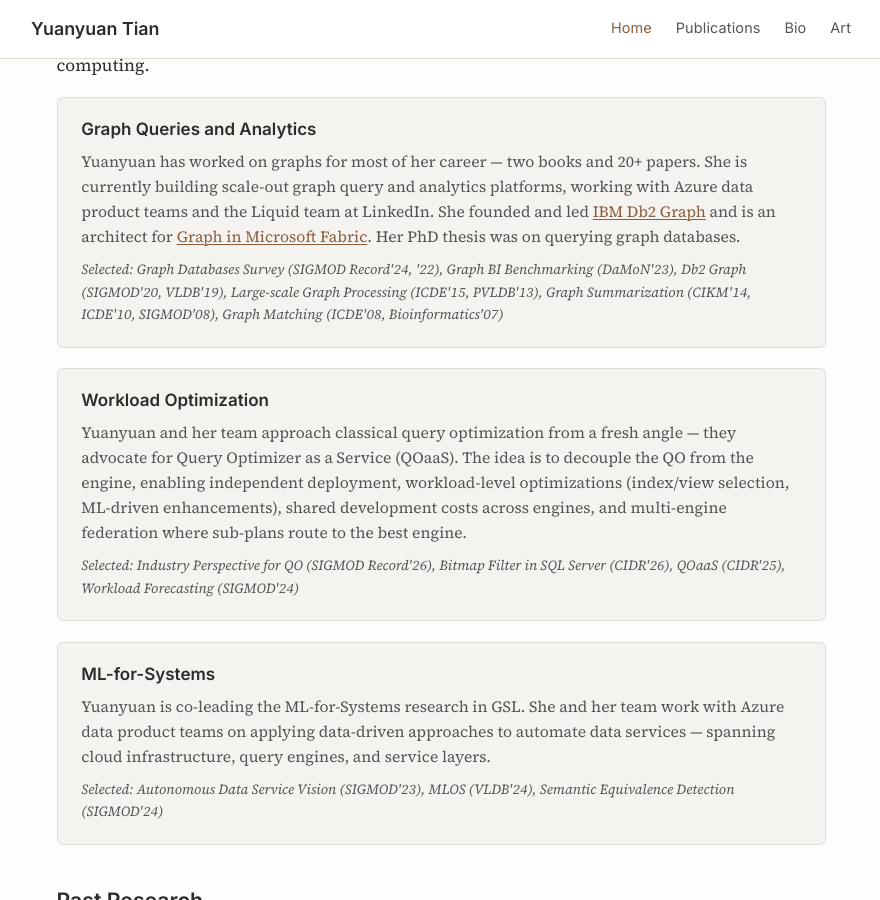
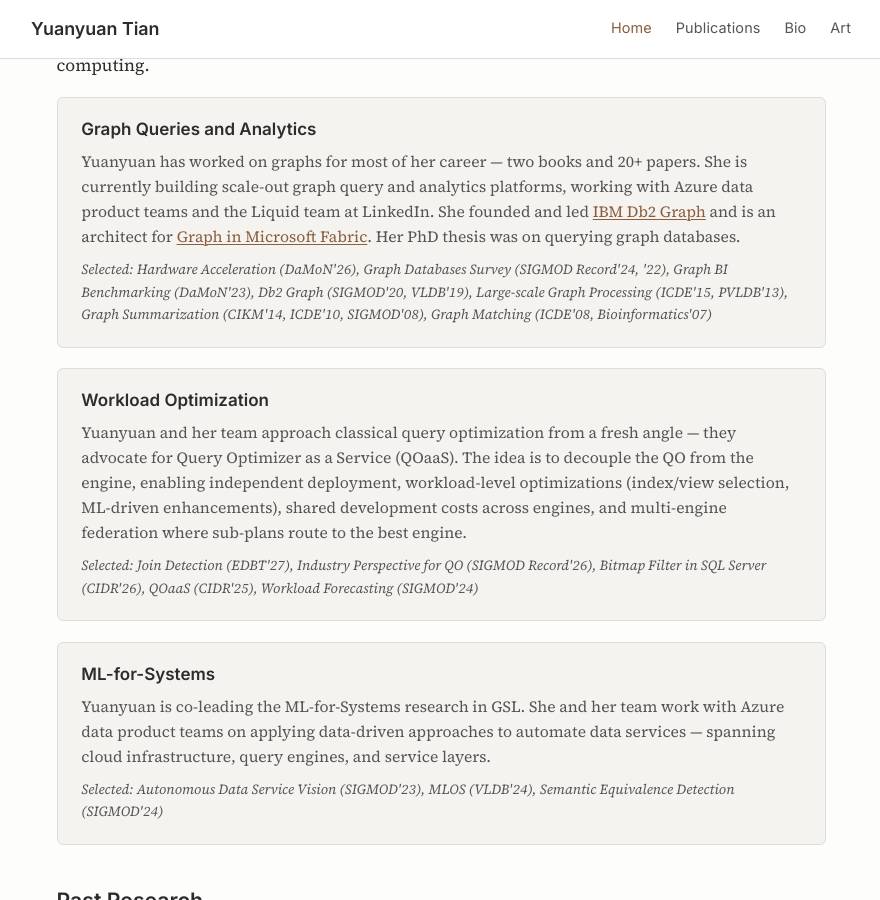
Before and after one commit to humming80/humming80.github.io, a Jekyll site: the page built from index.md, in a window 1280 px wide and 900 px high, scrolled down 422 px. Shown: the whole window, without its empty margins (199-1079 px from the left). Built offline with Jekyll 4.4.1, drawn with Linux system fonts in a browser that asks for light colours.

Commit message:
Revise selected papers for research areas
Updated selected papers in the research areas section.

```diff
--- a/index.md
+++ b/index.md
@@ -27,13 +27,13 @@ Yuanyuan leads graph queries & analytics, query/workload optimization, and ML-fo
 <div class="research-area">
 <h3>Graph Queries and Analytics</h3>
 <p>Yuanyuan has worked on graphs for most of her career — two books and 20+ papers. She is currently building scale-out graph query and analytics platforms, working with Azure data product teams and the Liquid team at LinkedIn. She founded and led <a href="https://www.ibm.com/support/producthub/icpdata/docs/content/SSQNUZ_latest/svc-db2w/db2w-graph-ovu.html">IBM Db2 Graph</a> and is an architect for <a href="https://learn.microsoft.com/en-us/fabric/graph/overview">Graph in Microsoft Fabric</a>. Her PhD thesis was on querying graph databases.</p>
-<p class="papers">Selected: Graph Databases Survey (SIGMOD Record'24, '22), Graph BI Benchmarking (DaMoN'23), Db2 Graph (SIGMOD'20, VLDB'19), Large-scale Graph Processing (ICDE'15, PVLDB'13), Graph Summarization (CIKM'14, ICDE'10, SIGMOD'08), Graph Matching (ICDE'08, Bioinformatics'07)</p>
+<p class="papers">Selected: Hardware Acceleration (DaMoN'26), Graph Databases Survey (SIGMOD Record'24, '22), Graph BI Benchmarking (DaMoN'23), Db2 Graph (SIGMOD'20, VLDB'19), Large-scale Graph Processing (ICDE'15, PVLDB'13), Graph Summarization (CIKM'14, ICDE'10, SIGMOD'08), Graph Matching (ICDE'08, Bioinformatics'07)</p>
 </div>
 
 <div class="research-area">
 <h3>Workload Optimization</h3>
 <p>Yuanyuan and her team approach classical query optimization from a fresh angle — they advocate for Query Optimizer as a Service (QOaaS). The idea is to decouple the QO from the engine, enabling independent deployment, workload-level optimizations (index/view selection, ML-driven enhancements), shared development costs across engines, and multi-engine federation where sub-plans route to the best engine.</p>
-<p class="papers">Selected: Industry Perspective for QO (SIGMOD Record'26), Bitmap Filter in SQL Server (CIDR'26), QOaaS (CIDR'25), Workload Forecasting (SIGMOD'24)</p>
+<p class="papers">Selected: Join Detection (EDBT'27), Industry Perspective for QO (SIGMOD Record'26), Bitmap Filter in SQL Server (CIDR'26), QOaaS (CIDR'25), Workload Forecasting (SIGMOD'24)</p>
 </div>
 
 <div class="research-area">
```
